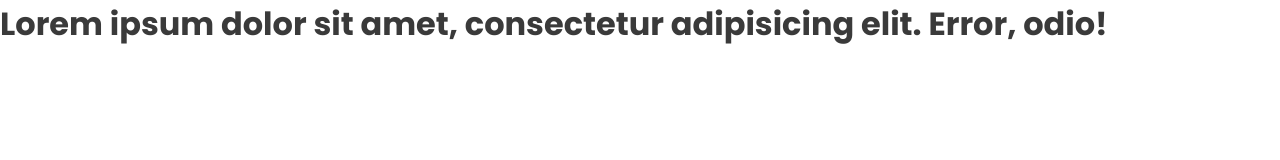
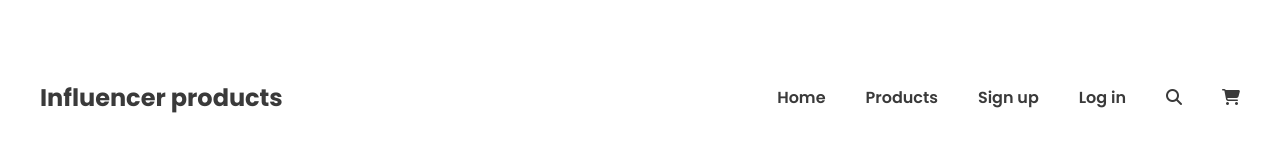
Before and after one commit to tapos-ctrl/influencer-gear, a plain HTML site: page index.html in a window 1280 px wide. Drawn offline with Linux system fonts and the light colour scheme.

Commit message:
nav bar added

```diff
--- a/index.html
+++ b/index.html
@@ -8,6 +8,27 @@
     <title>influencer gear</title>
 </head>
 <body>
-    <h1 class="title">Lorem ipsum dolor sit amet, consectetur adipisicing elit. Error, odio!</h1>
+    <header class="header">
+        <div class="logo">
+            <h1>Influencer products</h1>
+        </div>
+        <nav>
+            <ul>
+                <li><a href="#">Home</a></li>
+                <li><a href="#">Products</a></li>
+                <li><a href="#">Sign up</a></li>
+                <li><a href="">Log in</a></li>
+                <li><a href=""><i class="fa-solid fa-magnifying-glass"></i></a></li>
+                <li><a href=""><i class="fa-solid fa-cart-shopping"></i></a></li>
+            </ul>
+        </nav>
+    </header>
+    <main>
+
+    </main>
+    <footer>
+
+    </footer>
+    <script src="https://kit.fontawesome.com/7ec82cd3c4.js" crossorigin="anonymous"></script>
 </body>
 </html>
--- a/style.css
+++ b/style.css
@@ -7,12 +7,47 @@
     padding: 0;
     font-family: 'Poppins';
 }
-:root{
-    --primary-color:#3A3A3A;
+
+:root {
+    --primary-color: #3A3A3A;
     --text-gray: #18191F;
     --gray-50: #787885
 }
 
-.title{
-    color:var(--primary-color)
+section,
+.header {
+    max-width: 1200px;
+    margin: 0 auto;
 }
+
+/* header styles  */
+.header {
+    display: flex;
+    justify-content: space-between;
+    align-items: center;
+    padding: 80px 0px;
+    padding-bottom: 0px;
+}
+
+nav>ul {
+    display: flex;
+}
+
+nav>ul>li {
+    margin-left: 20px;
+    list-style: none;
+}
+
+nav>ul>li>a {
+    margin-left: 20px;
+    text-decoration: none;
+    color: var(--primary-color);
+    font-size: 1rem;
+    font-weight: 600;
+}
+
+.logo>h1 {
+    color: var(--primary-color);
+    font-size: 1.5rem;
+    font-weight: 700;
+}
```
